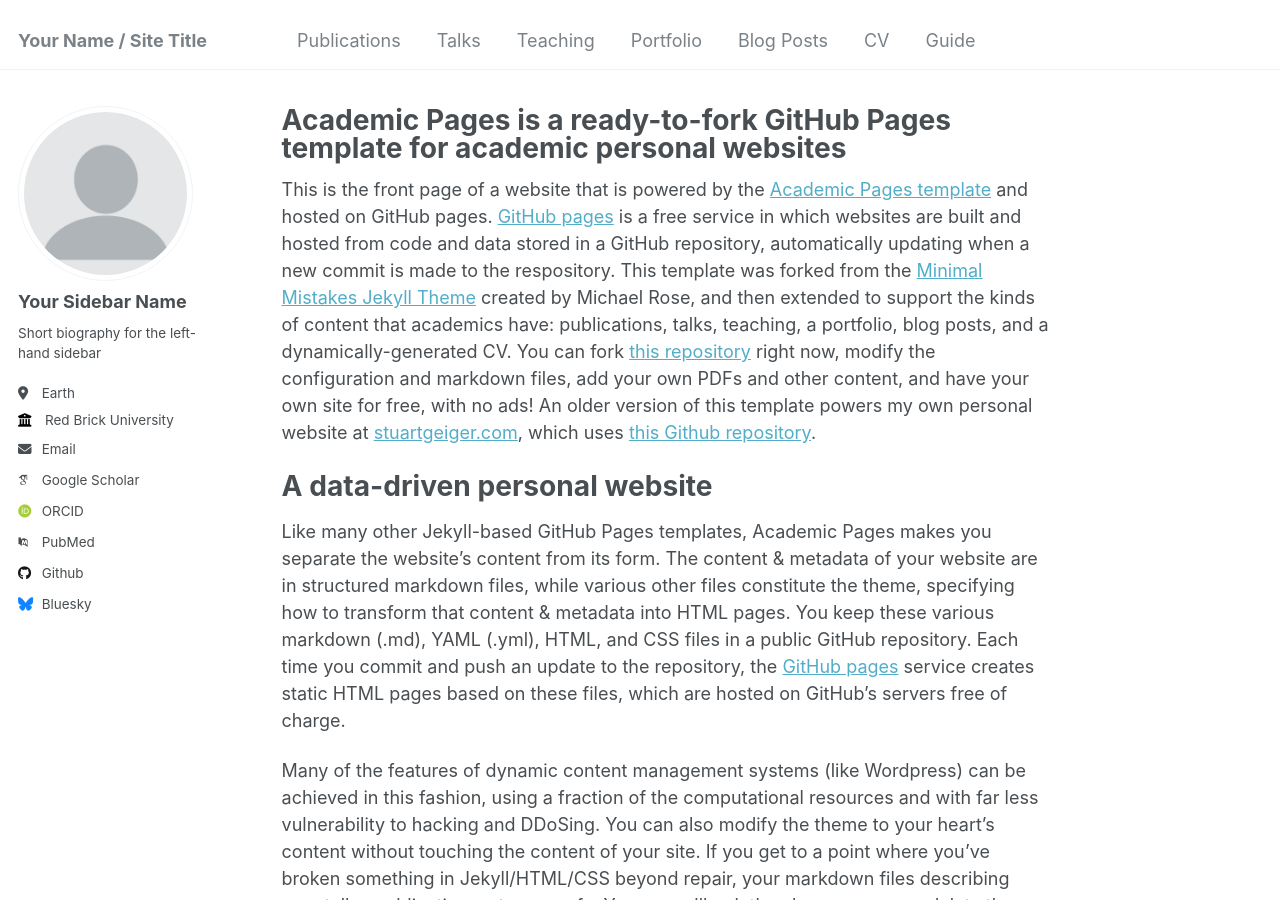
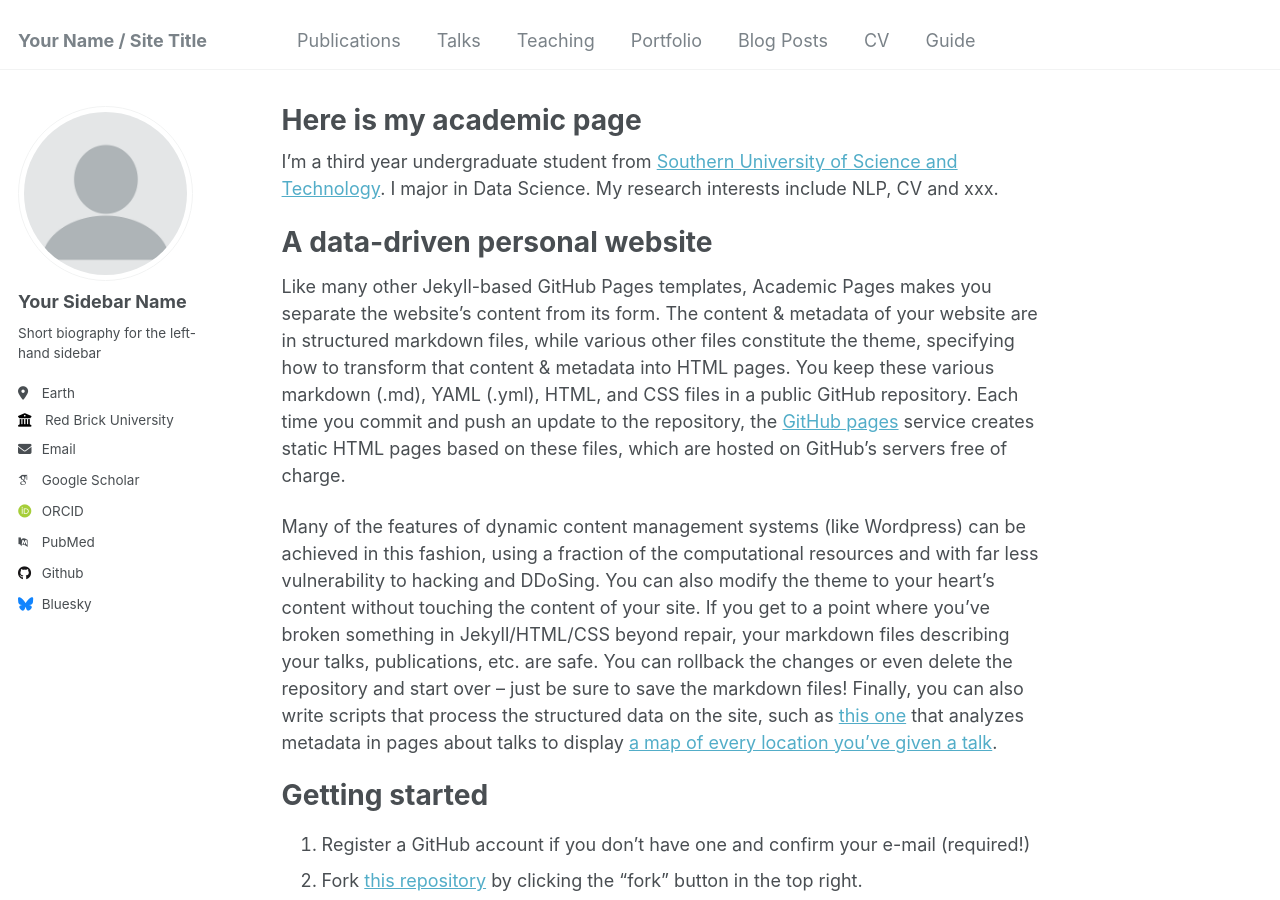
Before and after one commit to ShellyLeee/shellyleee.github.io, a Jekyll site: the page built from _pages/about.md, in a window 1280 px wide and 900 px high. Built offline with Jekyll 4.4.1, drawn with Linux system fonts in a browser that asks for light colours; some web fonts are replaced.

Commit message:
Update about.md

```diff
--- a/_pages/about.md
+++ b/_pages/about.md
@@ -1,13 +1,14 @@
 ---
 permalink: /
-title: "Academic Pages is a ready-to-fork GitHub Pages template for academic personal websites"
+title: "Here is my academic page"
 author_profile: true
 redirect_from:
   - /about/
   - /about.html
 ---
 
-This is the front page of a website that is powered by the [Academic Pages template](https://github.com/academicpages/academicpages.github.io) and hosted on GitHub pages. [GitHub pages](https://pages.github.com) is a free service in which websites are built and hosted from code and data stored in a GitHub repository, automatically updating when a new commit is made to the respository. This template was forked from the [Minimal Mistakes Jekyll Theme](https://mmistakes.github.io/minimal-mistakes/) created by Michael Rose, and then extended to support the kinds of content that academics have: publications, talks, teaching, a portfolio, blog posts, and a dynamically-generated CV. You can fork [this repository](https://github.com/academicpages/academicpages.github.io) right now, modify the configuration and markdown files, add your own PDFs and other content, and have your own site for free, with no ads! An older version of this template powers my own personal website at [stuartgeiger.com](http://stuartgeiger.com), which uses [this Github repository](https://github.com/staeiou/staeiou.github.io).
+I'm a third year undergraduate student from [Southern University of Science and Technology](https://www.sustech.edu.cn). I major in Data Science. My research interests include NLP, CV and xxx.
+
 
 A data-driven personal website
 ======
```
